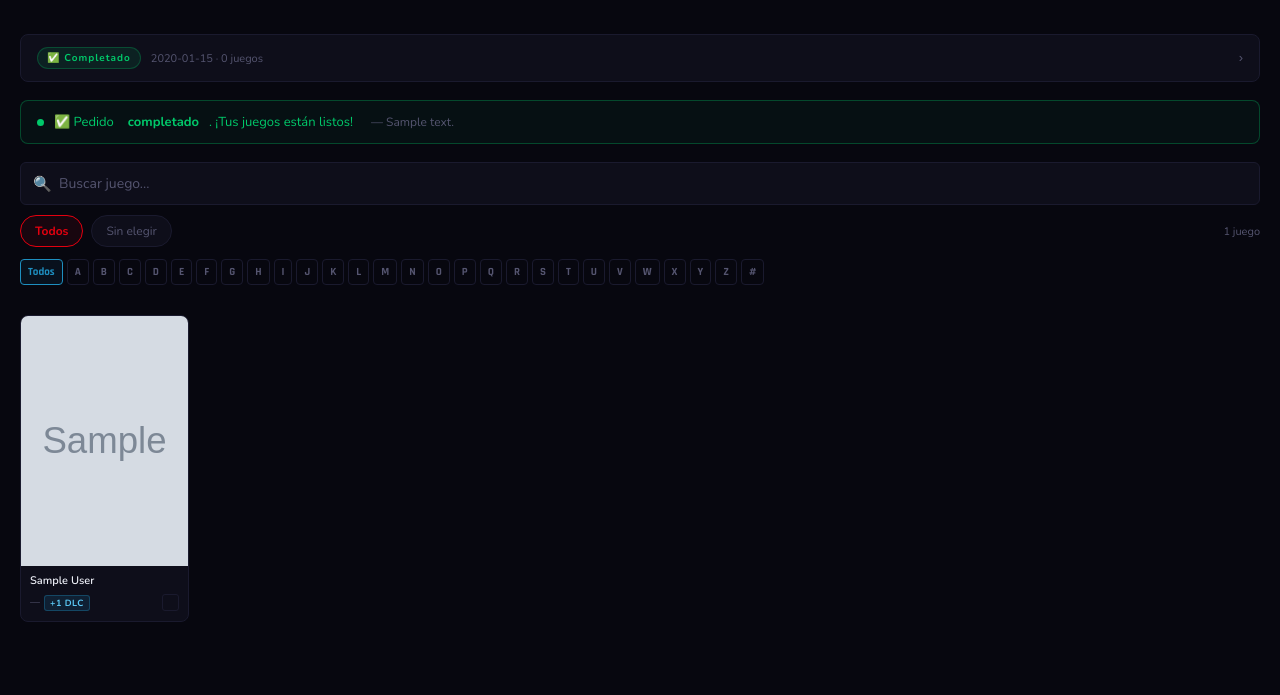
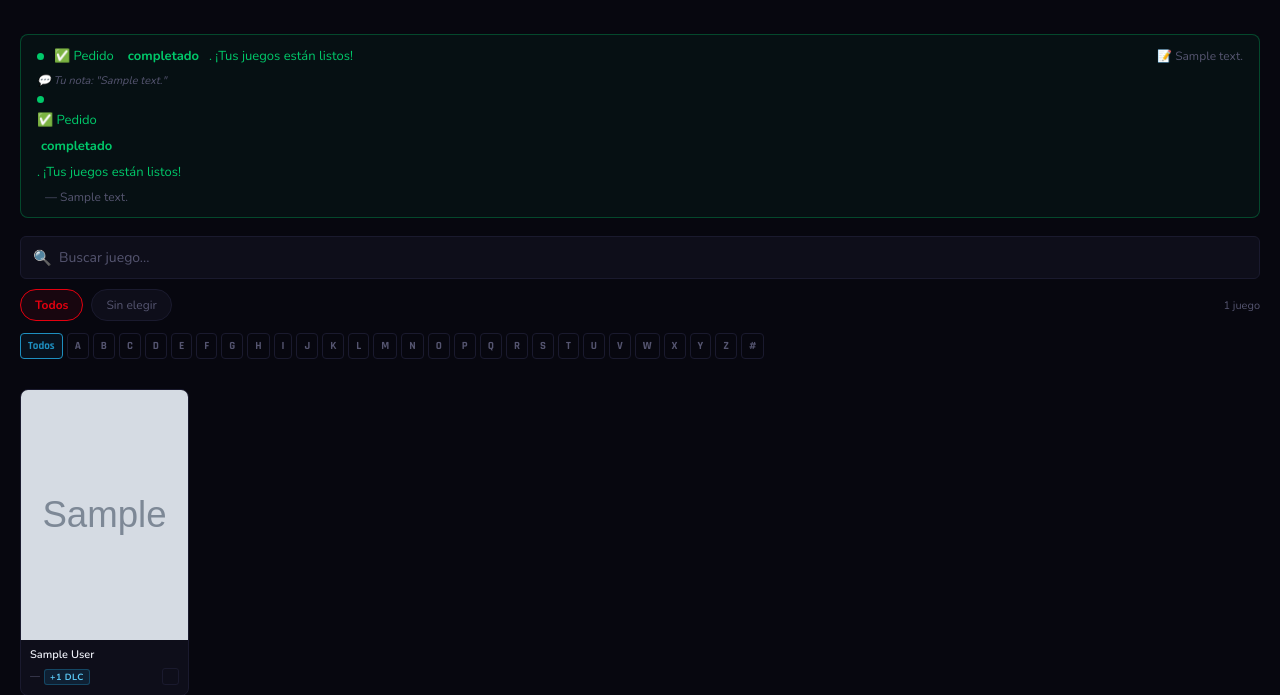
Before and after one commit to jagovillora/switchapp, a Flask app: template templates/catalog.html in a window 1280 px wide. Shown: the part 90-785 px from the top of the page. Before the commit the page ends 712 px from the top, so only its background shows below. Run offline with Flask 3, Linux system fonts and the light colour scheme; the template is opened without the code that fills it: most values are stand-ins (such as "Sample title", 1, 10 or a date in 2020); grey boxes marked "Sample" are stand-in pictures.

Commit message:
fix: simplificar a un unico pedido por cliente, sin historial

```diff
--- a/app.py
+++ b/app.py
@@ -438,21 +438,20 @@ def catalog():
             "SELECT game_id FROM selections WHERE user_id=?", (uid,)).fetchall()
         selected_ids = {r['game_id'] for r in sel_rows}
         user = db.execute("SELECT * FROM users WHERE id=?", (uid,)).fetchone()
-        orders_all = db.execute(
-            "SELECT * FROM orders WHERE user_id=? ORDER BY id DESC", (uid,)).fetchall()
-        order = orders_all[0] if orders_all else None
+        order = db.execute(
+            "SELECT * FROM orders WHERE user_id=? ORDER BY id DESC LIMIT 1", (uid,)).fetchone()
         order_items_map = {}
-        for o in orders_all:
+        if order:
             items = db.execute(
-                "SELECT * FROM order_items WHERE order_id=? ORDER BY display_name", (o['id'],)).fetchall()
-            order_items_map[o['id']] = items
+                "SELECT * FROM order_items WHERE order_id=? ORDER BY display_name", (order['id'],)).fetchall()
+            order_items_map[order['id']] = items
         sel_size = db.execute("""
             SELECT COALESCE(SUM(g.size_mb),0) as t
             FROM selections s JOIN games g ON g.id=s.game_id
             WHERE s.user_id=?""", (uid,)).fetchone()['t']
     has_active_order = bool(order and order['status'] in ['pendiente', 'en_proceso'])
     return render_template('catalog.html', games=games, selected_ids=selected_ids,
-        user=user, order=order, orders_all=orders_all, order_items_map=order_items_map,
+        user=user, order=order, order_items_map=order_items_map,
         sel_size_mb=sel_size, system_reserve=SYSTEM_RESERVE_MB,
         has_active_order=has_active_order)
 
--- a/templates/catalog.html
+++ b/templates/catalog.html
@@ -466,30 +466,20 @@ body{background:var(--bg);color:var(--text);font-family:'Nunito',sans-serif;min-
 <!-- ── MAIN ── -->
 <div class="main">
 
-  {% if orders_all %}
-  <div class="orders-history">
-    {% for o in orders_all %}
-    <div class="order-card" id="ocard-{{ o.id }}">
-      <div class="order-card-head" onclick="toggleOrder({{ o.id }})">
-        <span class="order-badge {{ o.status }}">
-          {% if o.status=='pendiente' %}⏳ Pendiente
-          {% elif o.status=='en_proceso' %}⚙️ En proceso
-          {% elif o.status=='completado' %}✅ Completado
-          {% elif o.status=='cancelado' %}❌ Cancelado{% endif %}
-        </span>
-        <span class="order-card-meta">
-          {{ o.created_at[:10] }}
-          {% set items = order_items_map[o.id] %}
-          · {{ items|length }} juego{{ 's' if items|length != 1 else '' }}
-        </span>
-        <span class="order-chevron">›</span>
+  {% if order %}
+  <div class="banner {{ order.status }}" style="flex-direction:column;align-items:flex-start;gap:8px">
+    <div style="display:flex;align-items:center;gap:10px;width:100%">
+      <div class="bpulse"></div>
+      {% if order.status == 'pendiente' %}Tu pedido está <strong style="margin-left:4px">pendiente</strong>. El técnico lo verá pronto.
+      {% elif order.status == 'en_proceso' %}⚙️ Tu pedido está <strong style="margin-left:4px">en proceso</strong>. Ya estamos en ello.
+      {% elif order.status == 'completado' %}✅ Pedido <strong style="margin-left:4px">completado</strong>. ¡Tus juegos están listos!
+      {% endif %}
+      {% if order.admin_notes %}<span style="margin-left:auto;color:var(--muted);font-size:12px">📝 {{ order.admin_notes }}</span>{% endif %}
     </div>
-      <div class="order-body">
-        {% if o.client_notes %}<div class="order-note">💬 "{{ o.client_notes }}"</div>{% endif %}
-        {% if o.admin_notes %}<div class="order-note" style="color:var(--blue);font-style:normal">📝 {{ o.admin_notes }}</div>{% endif %}
-        {% set items = order_items_map[o.id] %}
+    {% if order.client_notes %}<div style="font-size:11px;color:var(--muted);font-style:italic">💬 Tu nota: "{{ order.client_notes }}"</div>{% endif %}
+    {% set items = order_items_map.get(order.id, []) %}
     {% if items %}
-        <div class="order-games-grid">
+    <div style="display:grid;grid-template-columns:repeat(auto-fill,minmax(52px,1fr));gap:6px;width:100%;margin-top:4px">
       {% for item in items %}
       <div class="og-item">
         {% if item.image_url %}
@@ -504,14 +494,6 @@ body{background:var(--bg);color:var(--text);font-family:'Nunito',sans-serif;min-
       {% endfor %}
     </div>
     {% endif %}
-      </div>
-    </div>
-    {% endfor %}
-  </div>
-  {% endif %}
-
-  {% if order %}
-  <div class="banner {{ order.status }}">
     <div class="bpulse"></div>
     {% if order.status == 'pendiente' %}
       Tu pedido está <strong style="margin-left:4px">pendiente</strong>. El técnico lo verá pronto.
@@ -670,10 +652,7 @@ const HAS_ACTIVE_ORDER = {{ 'true' if has_active_order else 'false' }};
 function openCart(){ document.getElementById('cartOverlay').classList.add('open'); }
 function closeCart(){ document.getElementById('cartOverlay').classList.remove('open'); }
 function closeCartIfBg(e){ if(e.target===document.getElementById('cartOverlay')) closeCart(); }
-function toggleOrder(oid){
-  const el = document.getElementById('ocard-'+oid);
-  el.classList.toggle('open');
-}
+
 
 function removeCartItem(gid){
   const ci = document.getElementById('ci-'+gid);
```
Lines whose indentation alone changed are shown as unchanged.
